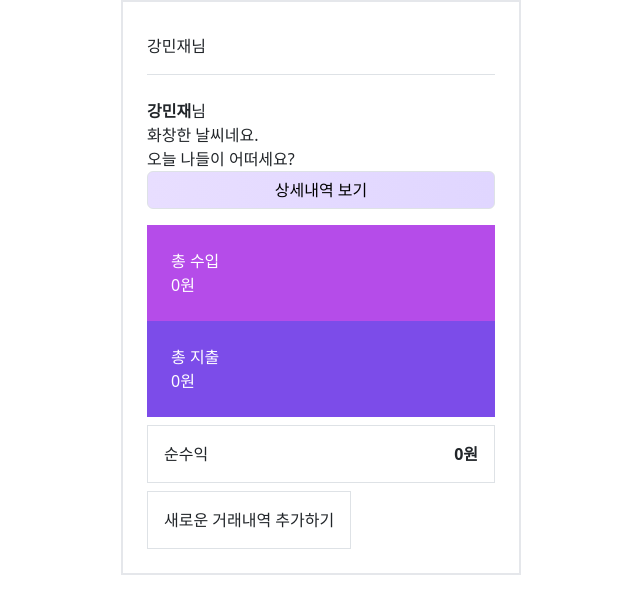
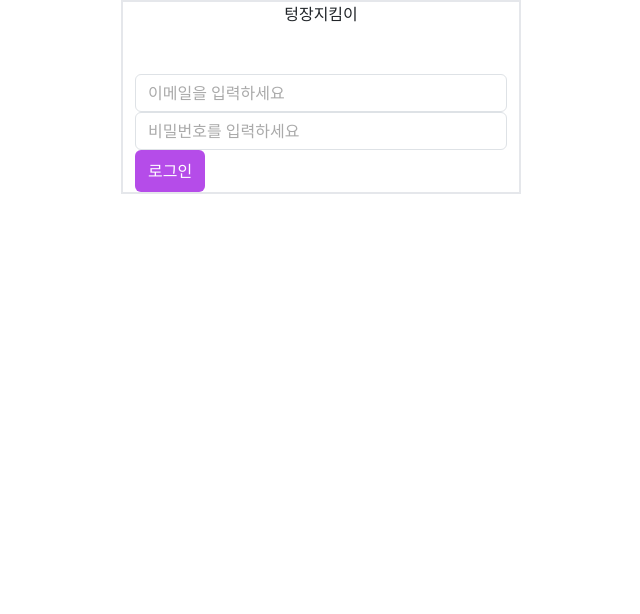
Before and after one commit to KB-SKELETON-6th-15-SESSION/ACCOUNT_BOOK_FE, a Vue app: page / in a window 1280 px wide. Shown: the top 614 px of the page, without its empty margins (319-959 px from the left). Built offline with nearby package versions, Linux system fonts and the light colour scheme; data requests are answered from the project's data file.

Commit message:
design: 로그인 페이지 디자인 수정

```diff
--- a/src/components/Shared/MainButton.vue
+++ b/src/components/Shared/MainButton.vue
@@ -1,7 +1,7 @@
 <template>
   <button
     :type="type"
-    class="btn w-100 h-[50px] py-2 rounded-full font-semibold"
+    class="btn w-[95%] h-[50px] py-2 rounded-full font-semibold"
     :style="defaultStyle"
   >
     <slot />
--- a/src/pages/LoginPage.vue
+++ b/src/pages/LoginPage.vue
@@ -1,46 +1,41 @@
 <template>
   <div
-    class="d-flex justify-content-center align-items-center vh-100 bg-dark text-white"
+    class="container pt-[100px] rounded-lg border-solid border-2 w-full"
+    style="max-width: 400px"
   >
-    <div class="bg-white text-dark rounded-4 p-5" style="width: 400px">
-      <h1 class="fw-bold text-center mb-5">텅장지킴이</h1>
+    <p class="font-bold text-[45px] text-center mb-5">텅장지킴이</p>
 
-      <form @submit.prevent="handleLogin">
-        <div class="mb-3">
+    <form @submit.prevent="handleLogin" class="mb-[100px]">
+      <div
+        class="mt-[100px] mb-[50px] w-full justify-center flex flex-col items-center gap-4"
+      >
         <input
           type="email"
-            class="form-control"
+          class="form-control h-[45px] w-[95%]"
           placeholder="이메일을 입력하세요"
           v-model="email"
           required
         />
-        </div>
 
-        <div class="mb-4">
         <input
           type="password"
-            class="form-control"
+          class="form-control h-[45px] w-[95%]"
           placeholder="비밀번호를 입력하세요"
           v-model="password"
           required
         />
       </div>
 
-        <button
-          type="submit"
-          class="btn btn-lg w-100"
-          :style="{ backgroundColor: '#B25AE7', color: 'white' }"
-        >
-          로그인
-        </button>
+      <div class="w-full m-auto flex flex-col justify-center items-center">
+        <MainButton type="submit">로그인</MainButton>
+      </div>
     </form>
-    </div>
   </div>
 </template>
 
 <script setup>
+import MainButton from "@/components/Shared/MainButton.vue";
 import { ref } from "vue";
-
 const email = ref("");
 const password = ref("");
 
--- a/src/pages/ModifyPage.vue
+++ b/src/pages/ModifyPage.vue
@@ -37,7 +37,7 @@ const member = ref({
 });
 
 function goBack() {
-  router.back();
+  router.push("/profile");
 }
 </script>
 
--- a/src/router/index.js
+++ b/src/router/index.js
@@ -1,5 +1,6 @@
 import CreatePage from "@/pages/Createpage.vue";
 import DetailPage from "@/pages/DetailPage.vue";
+import LoginPage from "@/pages/LoginPage.vue";
 import MainPage from "@/pages/MainPage.vue";
 import ModifyPage from "@/pages/ModifyPage.vue";
 import ProfilePage from "@/pages/ProfilePage.vue";
@@ -10,14 +11,19 @@ const router = createRouter({
   history: createWebHistory(import.meta.env.BASE_URL),
   routes: [
     {
+      path: "/",
+      name: "Login",
+      component: LoginPage,
+    },
+    {
+      path: "/main",
+      name: "Main",
+      component: MainPage,
+    },
+    {
       path: "/detail",
       name: "Detail",
       component: DetailPage,
-    },
-    {
-      path: "/",
-      name: "Main",
-      component: MainPage,
     },
     {
       path: "/profile",
```
Lines whose indentation alone changed are shown as unchanged.
